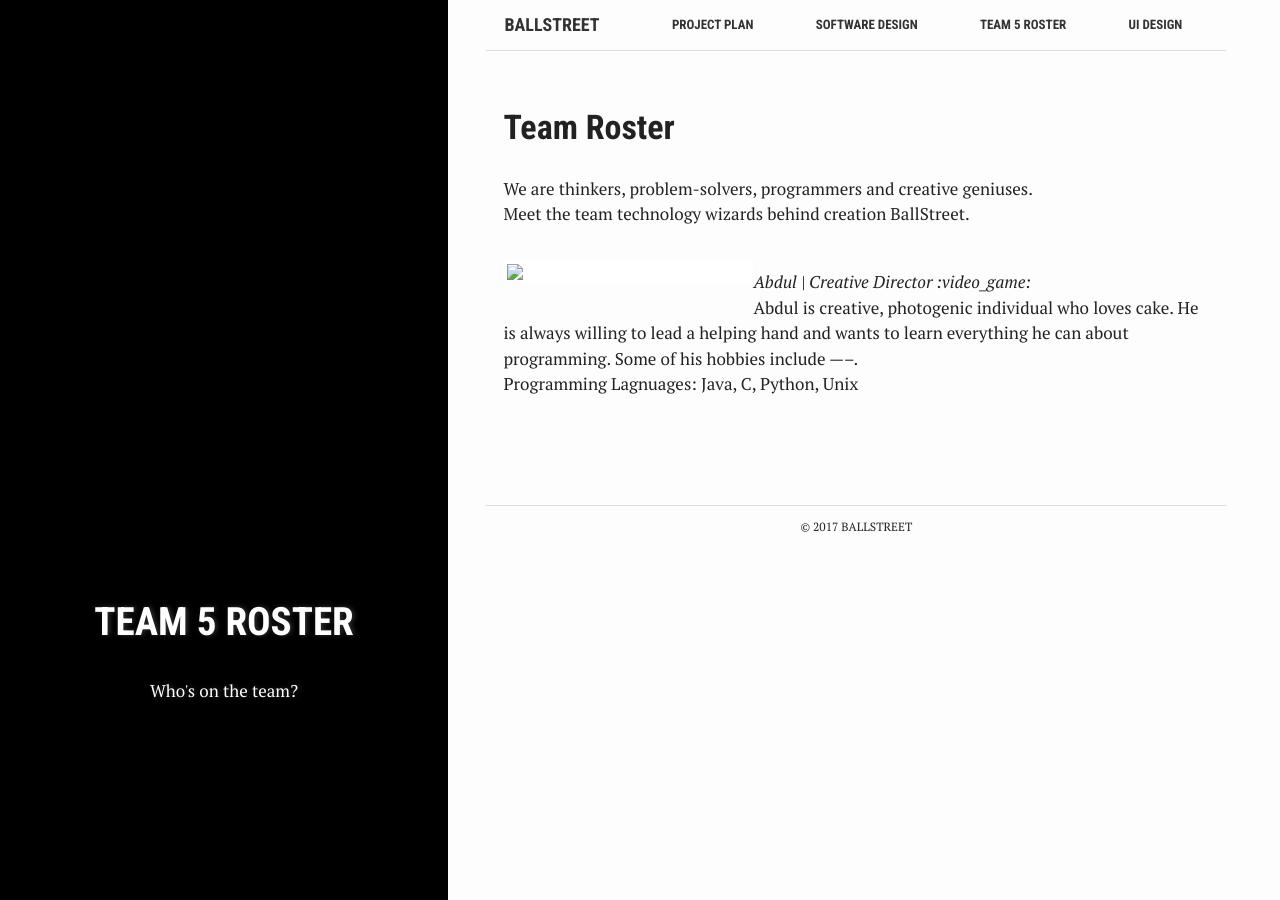
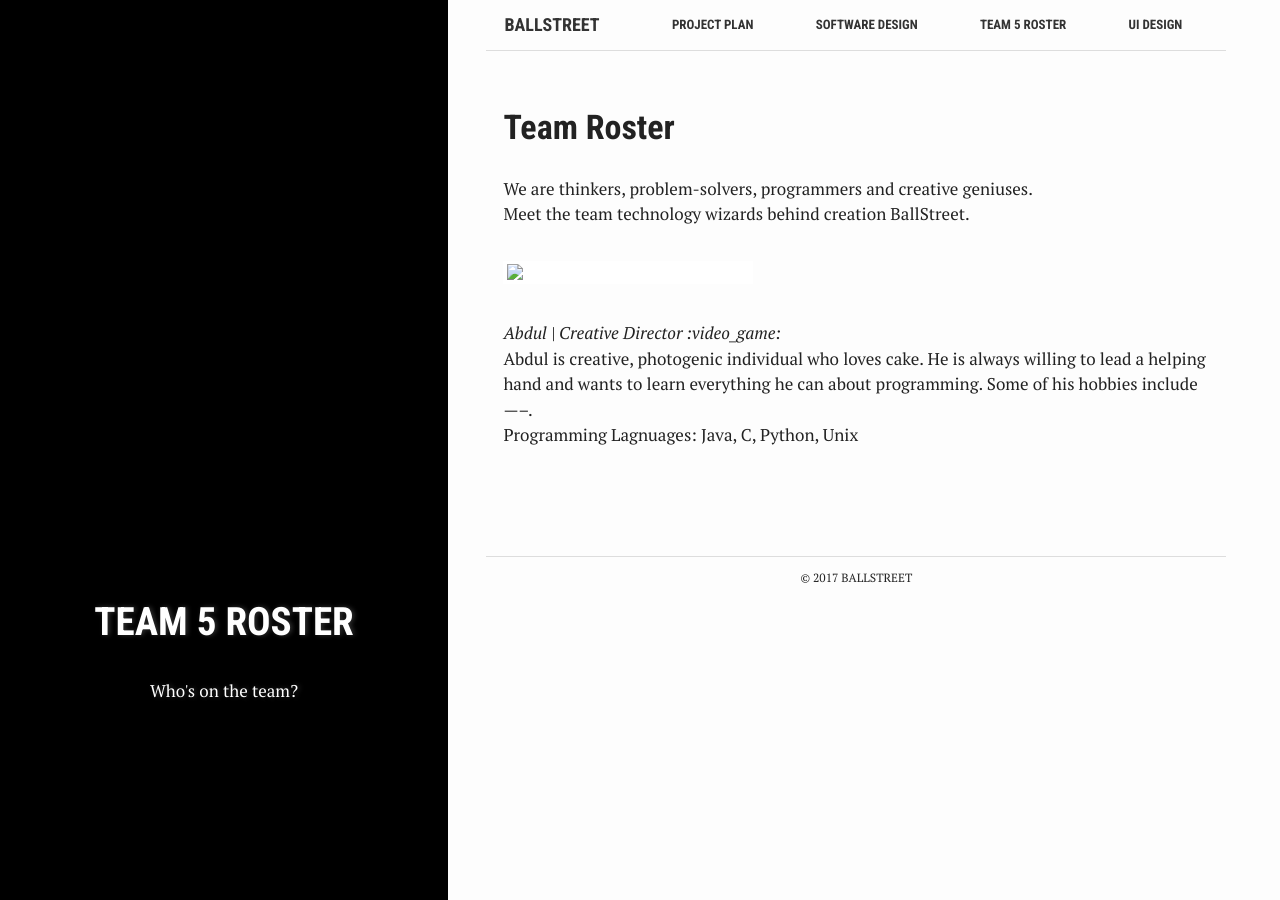
Before and after one commit to ufrauq/Ball-Street, a Jekyll site: the page built from team-roster.md, in a window 1280 px wide. Built offline with Jekyll 4.4.1, drawn with Linux system fonts in a browser that asks for light colours.

Commit message:
Update team-roster.md

```diff
--- a/team-roster.md
+++ b/team-roster.md
@@ -10,7 +10,7 @@ active: team-roster
 # Team Roster
 We are thinkers, problem-solvers, programmers and creative geniuses. <br>Meet the team technology wizards behind creation BallStreet.
 
- <img src= "/CS2212-Team5/assets/images/profile.png" width = "250px"  align = "left"/>
+ <img src= "/CS2212-Team5/assets/images/profile.png" width = "250px"  align = "left"/><br><br>
  <br><i>Abdul | Creative Director :video_game:</i><br>
  Abdul is creative, photogenic individual who loves cake. He is always willing to lead a helping hand and wants to learn everything he can about programming. Some of his hobbies include -----.<br>
  Programming Lagnuages: Java, C, Python, Unix<br>
```
